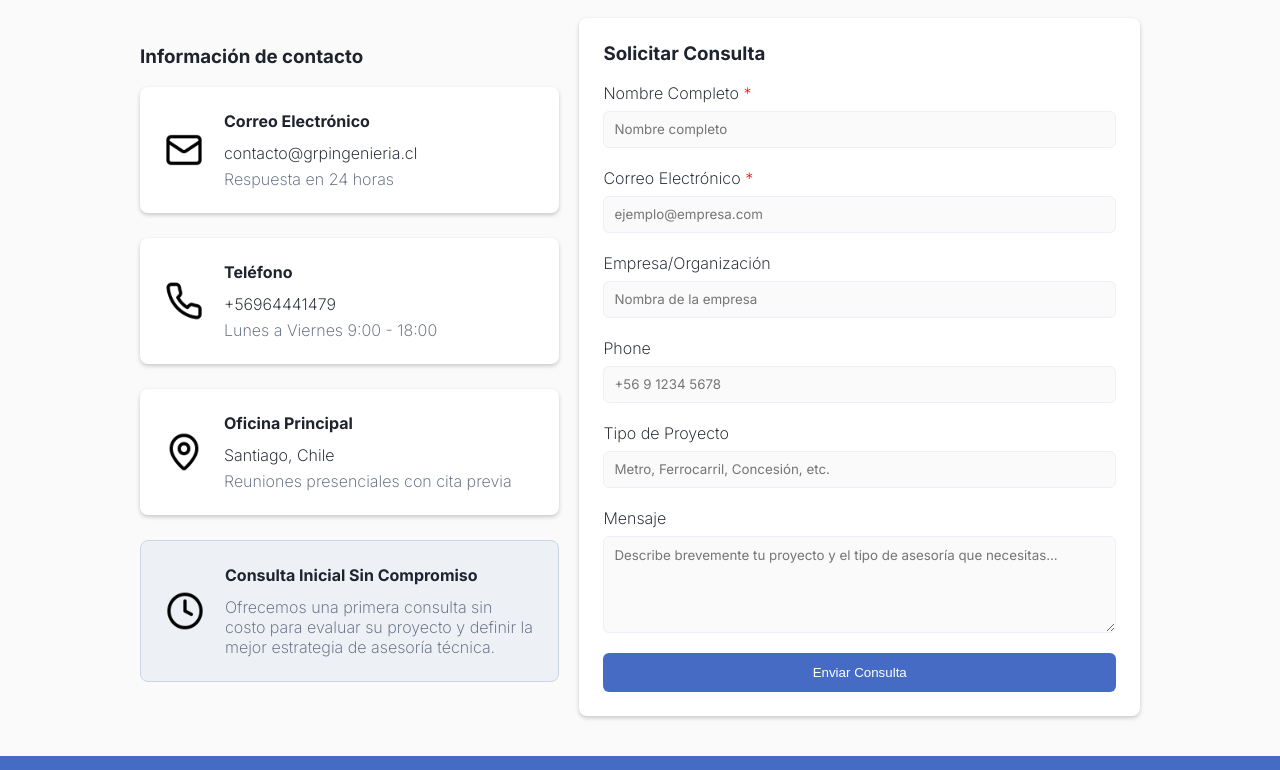
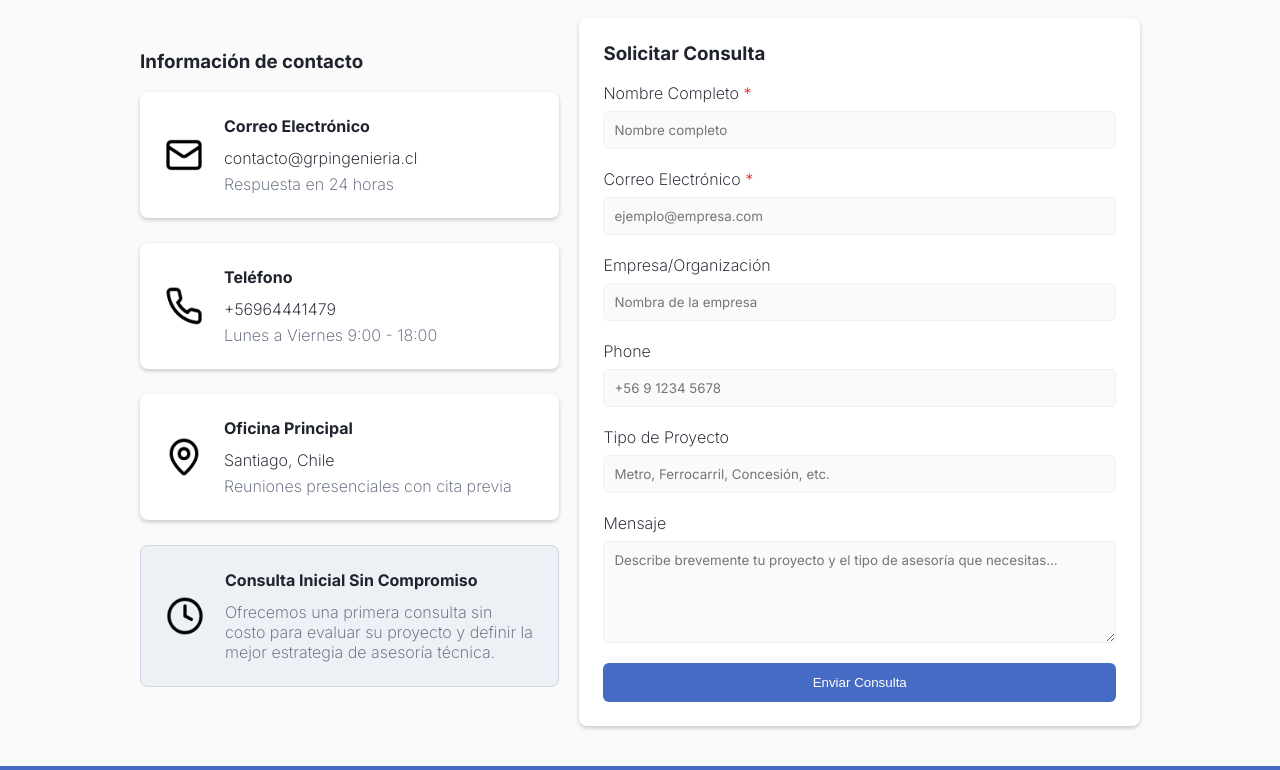
Before and after one commit to jrdelrio/GRP, an Astro site: page / in a window 1280 px wide. Shown: the part 3212-3982 px from the top of the page. Built offline with nearby package versions, Linux system fonts and the light colour scheme; Astro itself is replaced by a stand-in of ours.

Commit message:
cambios de estlos en textarea y forms

```diff
--- a/src/pages/index.astro
+++ b/src/pages/index.astro
@@ -495,6 +495,7 @@ import Header from "../components/Header.astro";
                         >
                         <input
                             type="text"
+                            id="name"
                             name="name"
                             placeholder="Nombre completo"
                             data-i18n-placeholder="contact.contactForm.name.placeholder"
@@ -509,6 +510,7 @@ import Header from "../components/Header.astro";
                             >Correo Electrónico</label
                         >
                         <input
+                            id="email"
                             type="text"
                             name="email"
                             inputmode="email"
@@ -527,6 +529,7 @@ import Header from "../components/Header.astro";
                         >
                         <input
                             type="text"
+                            id="company"
                             placeholder="Nombre de la empresa"
                             name="company"
                             data-i18n-placeholder="contact.contactForm.company.placeholder"
@@ -540,6 +543,7 @@ import Header from "../components/Header.astro";
                         >
                         <input
                             type="text"
+                            id="phone"
                             inputmode="tel"
                             placeholder="+56 9 1234 5678"
                             name="phone"
@@ -554,6 +558,7 @@ import Header from "../components/Header.astro";
                     >
                     <input
                         type="text"
+                        id="project"
                         placeholder="Metro, Ferrocarril, Concesión, etc."
                         name="project"
                         data-i18n-placeholder="contact.contactForm.project.placeholder"
@@ -567,6 +572,7 @@ import Header from "../components/Header.astro";
                     >
                     <textarea
                         rows="5"
+                        id="message"
                         name="message"
                         placeholder="Describe brevemente tu proyecto y el tipo de asesoría que necesitas..."
                         data-i18n-placeholder="contact.contactForm.message.placeholder"
--- a/styles/styles.scss
+++ b/styles/styles.scss
@@ -516,6 +516,7 @@ section#contact {
                     border-radius: 6px;
                     border: 1px solid $color-gray;
                     background-color: $color-bg;
+                    font-family: "Inter", sans-serif;
 
                     &::placeholder {
                         font-family: "Inter", sans-serif;
```
